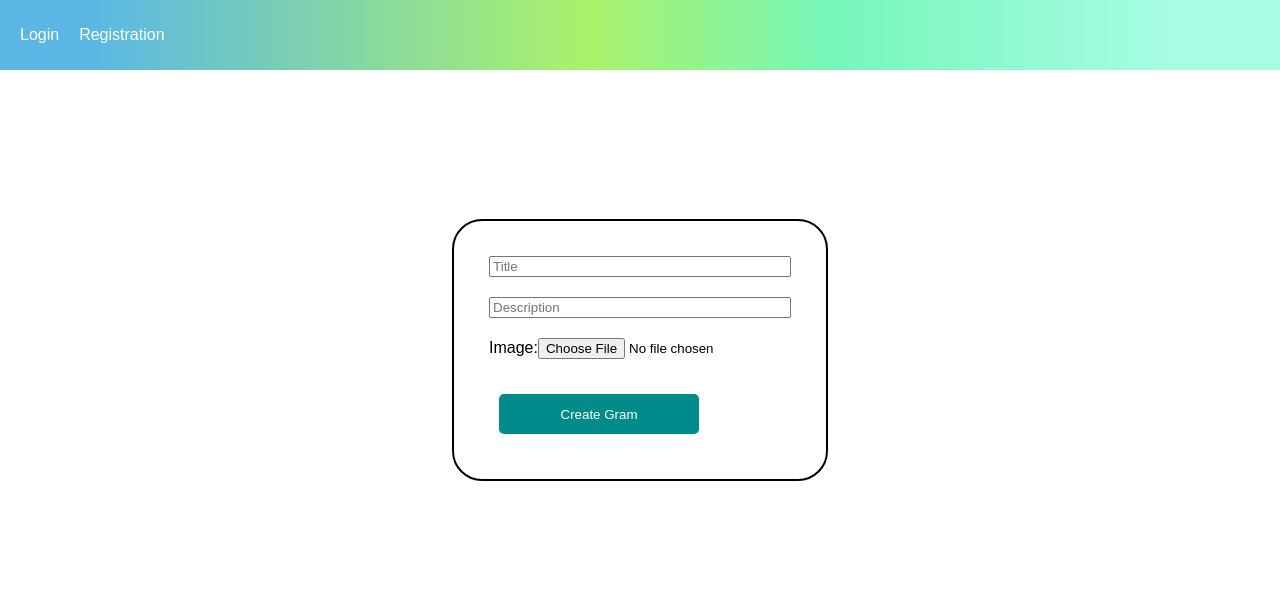
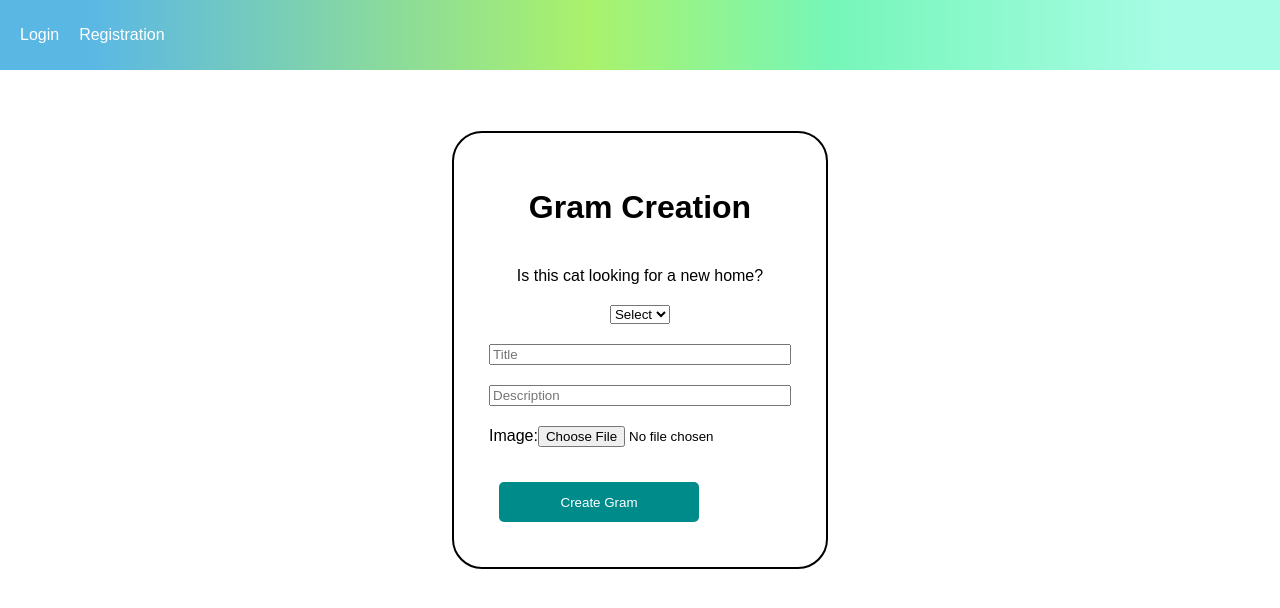
Before and after one commit to Alonso650/gato_gramo, a React (Create React App) app in the folder client/: page /creategram in a window 1280 px wide. Shown: the top 608 px of the page. Built offline with nearby package versions, Linux system fonts and the light colour scheme; no server answers.

Commit message:
added adopt form info to database and gram creation

```diff
--- a/client/src/components/CreateGram.js
+++ b/client/src/components/CreateGram.js
@@ -1,4 +1,4 @@
-import React from 'react'
+import React, { useState } from 'react'
 import { useNavigate } from "react-router-dom";
 import axios from "axios";
 import { useForm } from "react-hook-form";
@@ -8,11 +8,16 @@ import { yupResolver } from "@hookform/resolvers/yup"
 
 function CreateGram(){
   const navigate = useNavigate();
-  const {register, handleSubmit, formState:{errors}} = useForm({
+  const [isAdopt, setIsAdopt] = useState(false);
+  const {register, handleSubmit, formState:{errors, isDirty}} = useForm({
     defaultValues:{
       title: "",
       gramText: "",
       image: "",
+      isAdopt: "",
+      adoptInfoGender: "",
+      adoptInfoLocation: "",
+      adoptInfoCatType: "",
     },
     resolver: yupResolver(validationSchema),
   });
@@ -28,6 +33,11 @@ function CreateGram(){
     formData.append("image", data.image[0]);
     formData.append("gramText", data.gramText);
     formData.append("title", data.title);
+    // adoption info
+    formData.append("isAdopt", data.isAdopt);
+    formData.append("adoptInfoGender", data.adoptInfoGender);
+    formData.append("adoptInfoLocation", data.adoptInfoLocation);
+    formData.append("adoptInfoCatType", data.adoptInfoCatType);
 
     axios.post("http://localhost:3001/grams", formData,{
       headers: {
@@ -41,10 +51,38 @@ function CreateGram(){
       .catch((err) =>alert("File upload error: " + err.message))
   };
 
+  // const handleAdoptChanges = () => {
+  //   // If isAdopt changes, reset adoptinfo fields
+  //   if(!isDirty('isAdopt')){
+  //     register('adoptInfoCatType').setValue("");
+  //     register('adoptInfoGender').setValue("");
+  //     register('adoptInfoLocation').setValue("");
+  //   }
+  // };
+
+  const handleAdoptChange = (e) => {
+    setIsAdopt(e.target.value === 'true');
+  };
+
   return(
     <div className='createGramPage'>
      <form className="formContainer"
          onSubmit ={handleSubmit(submitForm)}>
+          <h1>Gram Creation</h1>
+        {/* Depending on what user answers will display adoption info */}
+
+        <label>Is this cat looking for a new home?</label>
+        <div>
+
+            <select
+              {...register('isAdopt')}
+              onChange={handleAdoptChange}
+            >
+              <option value="">Select</option>
+              <option value="true">Yes</option>
+              <option value="false">No</option>
+            </select>
+        </div>
 
         {/* <label>Title:</label> */}
         <input
@@ -57,10 +95,13 @@ function CreateGram(){
          {/* <label>Description:</label> */}
         <input
           id="gramText"
+          type="text"
           placeholder="Description"
           name="gramText"
           {...register('gramText')}
         />
+
+
 
         {/* <label>Image:</label> */}
         <div>
@@ -73,6 +114,30 @@ function CreateGram(){
           />
         </div>
 
+        {isAdopt && (
+          <>
+            <select name="catGender" id="adoptInfoGender" {...register('adoptInfoGender')}>
+              <option value="">Select Gender</option>
+              <option value="male">Male</option>
+              <option value="female">Female</option>
+            </select>
+
+            <input
+              id="adoptInfoLocation"
+              placeholder="Enter location"
+              name="adoptInfoLocation"
+              {...register("adoptInfoLocation")}
+            />
+
+            <input
+              id="adoptInfoCatType"
+              placeholder="Cat Type"
+              name="adoptInfoCatType"
+              {...register("adoptInfoCatType")}
+            />
+          </>
+        )}
+
 
         <button type="submit">Create Gram</button>
       </form>
```
Also changed, not shown: 1 other file (tests, documents, lock files or other folders).
